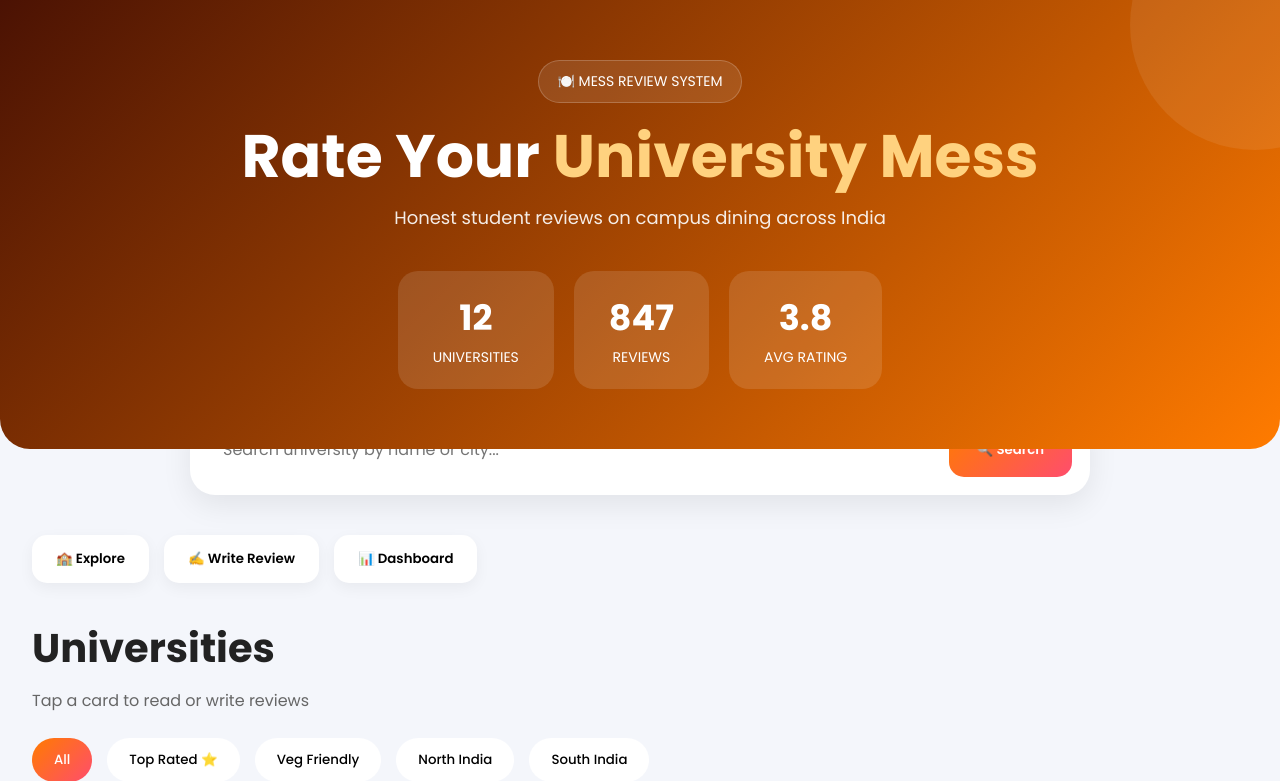
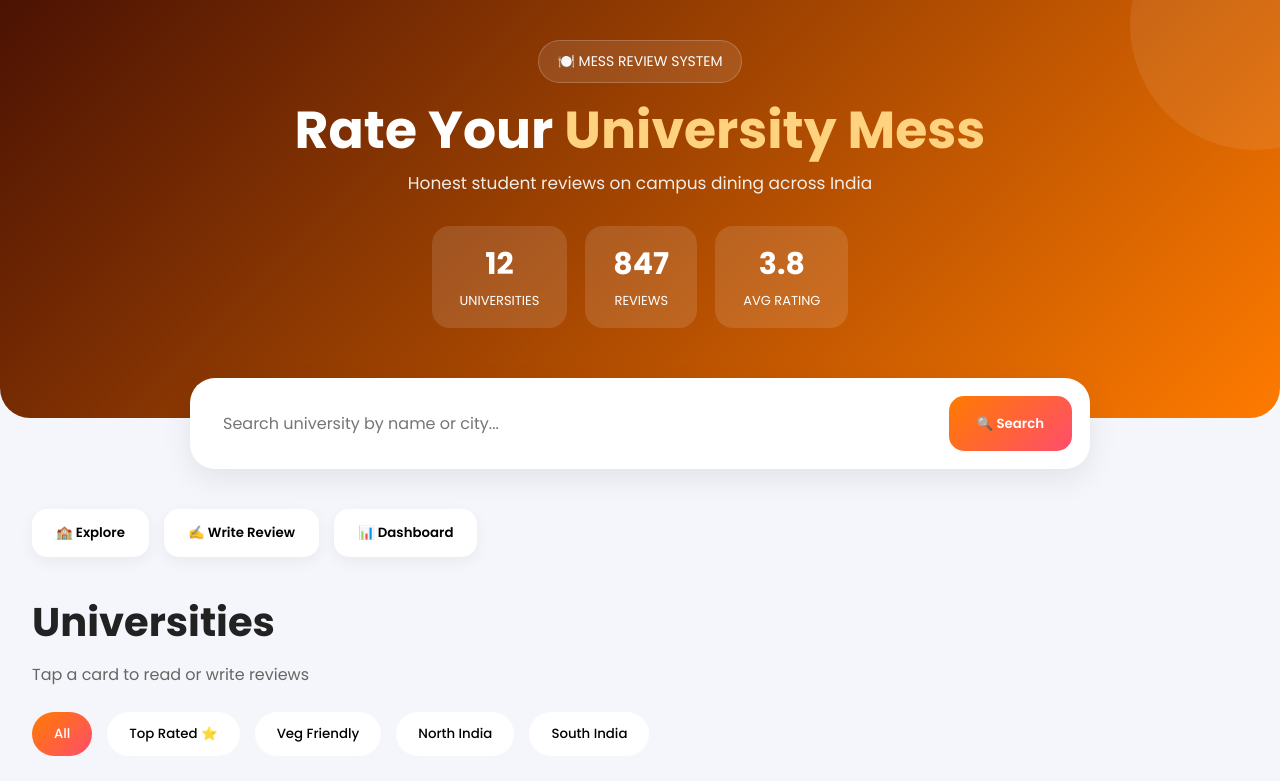
Before and after one commit to gv545312-glitch/mess-review-mvp, a Flask app: page / in a window 1280 px wide. Shown: the top 781 px of the page. Run offline with Flask 3, Linux system fonts and the light colour scheme; data that the repository does not hold is empty.

Commit message:
fixed search visibility

```diff
--- a/static/style.css
+++ b/static/style.css
@@ -11,11 +11,11 @@ body{
 }
 
 
-/* HERO */
+/* HERO SECTION */
 
 .hero{
     width:100%;
-    min-height:420px;
+    min-height:260px;
 
     background:linear-gradient(
         135deg,
@@ -27,7 +27,7 @@ body{
     align-items:center;
     justify-content:center;
 
-    padding:60px 20px;
+    padding:40px 20px 90px;
 
     border-bottom-left-radius:30px;
     border-bottom-right-radius:30px;
@@ -67,7 +67,7 @@ body{
 
     border-radius:40px;
 
-    margin-bottom:20px;
+    margin-bottom:18px;
 
     font-size:14px;
 
@@ -75,9 +75,9 @@ body{
 }
 
 .hero h1{
-    font-size:60px;
+    font-size:52px;
     line-height:1.1;
-    margin-bottom:15px;
+    margin-bottom:12px;
 }
 
 .hero h1 span{
@@ -85,15 +85,15 @@ body{
 }
 
 .hero p{
-    font-size:18px;
+    font-size:17px;
     opacity:0.9;
 }
 
 .hero-stats{
-    margin-top:40px;
+    margin-top:30px;
 
     display:flex;
-    gap:20px;
+    gap:18px;
     justify-content:center;
     flex-wrap:wrap;
 }
@@ -101,25 +101,28 @@ body{
 .hero-stats div{
     background:rgba(255,255,255,0.12);
 
-    padding:20px 35px;
+    padding:16px 28px;
 
-    border-radius:20px;
+    border-radius:18px;
 }
 
 .hero-stats h2{
-    font-size:35px;
+    font-size:30px;
 }
 
 .hero-stats span{
-    font-size:14px;
+    font-size:13px;
 }
 
 
-/* SEARCH */
+/* SEARCH SECTION */
 
 .search-section{
-    margin-top:-45px;
+    margin-top:-40px;
     padding:0 20px;
+
+    position:relative;
+    z-index:100;
 }
 
 .search-box{
@@ -170,7 +173,7 @@ body{
 }
 
 
-/* MAIN */
+/* MAIN CONTAINER */
 
 .container{
     width:95%;
@@ -258,7 +261,7 @@ body{
 }
 
 
-/* GRID */
+/* UNIVERSITY GRID */
 
 .grid{
     display:grid;
@@ -315,7 +318,7 @@ body{
 }
 
 
-/* BUTTON */
+/* VIEW BUTTON */
 
 .view-btn{
     display:flex;
@@ -342,7 +345,7 @@ body{
 }
 
 
-/* REVIEW */
+/* REVIEW SECTION */
 
 .review-section{
     background:white;
@@ -451,12 +454,12 @@ footer{
 }
 
 
-/* MOBILE */
+/* MOBILE RESPONSIVE */
 
 @media(max-width:768px){
 
     .hero{
-        min-height:500px;
+        min-height:420px;
     }
 
     .hero h1{
```
